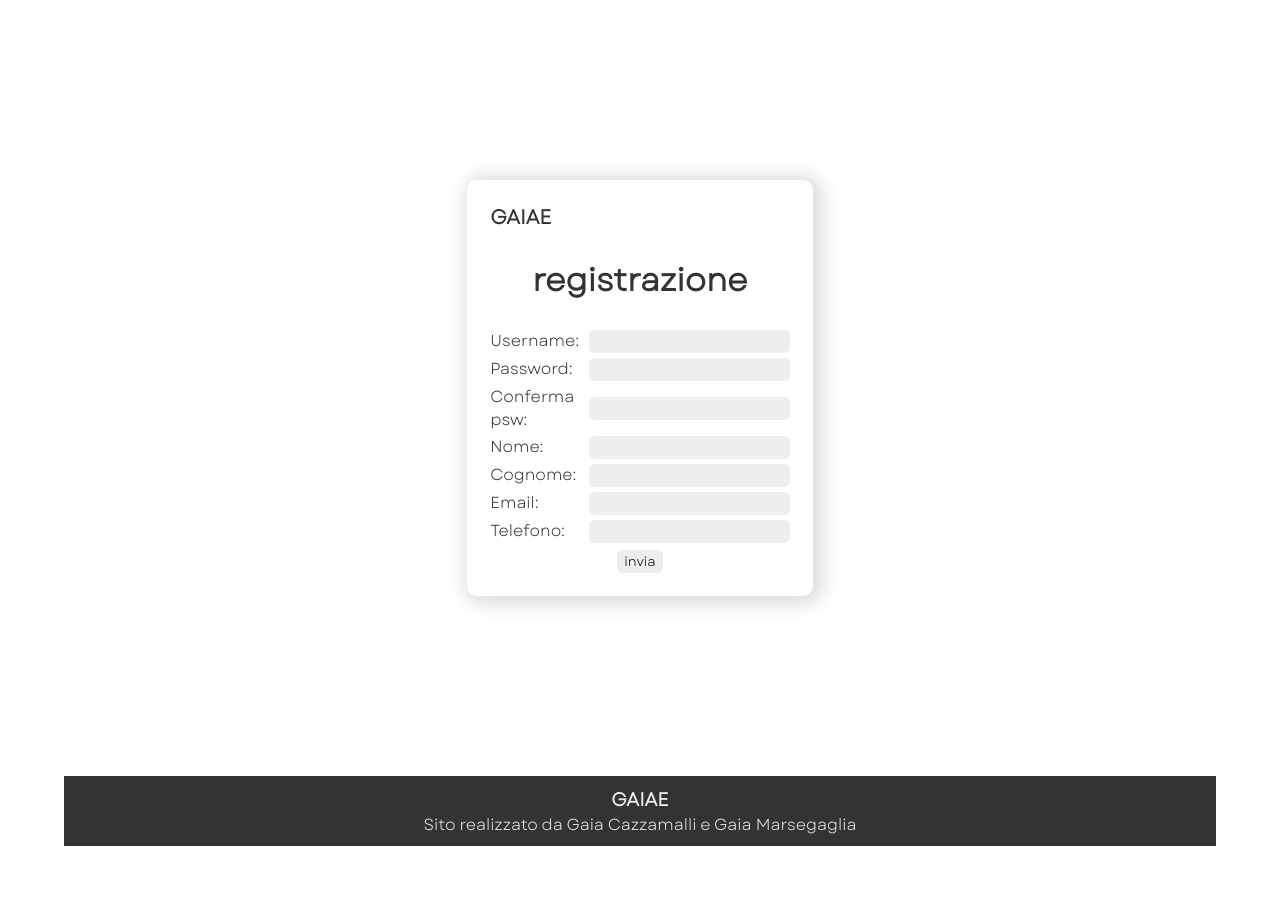
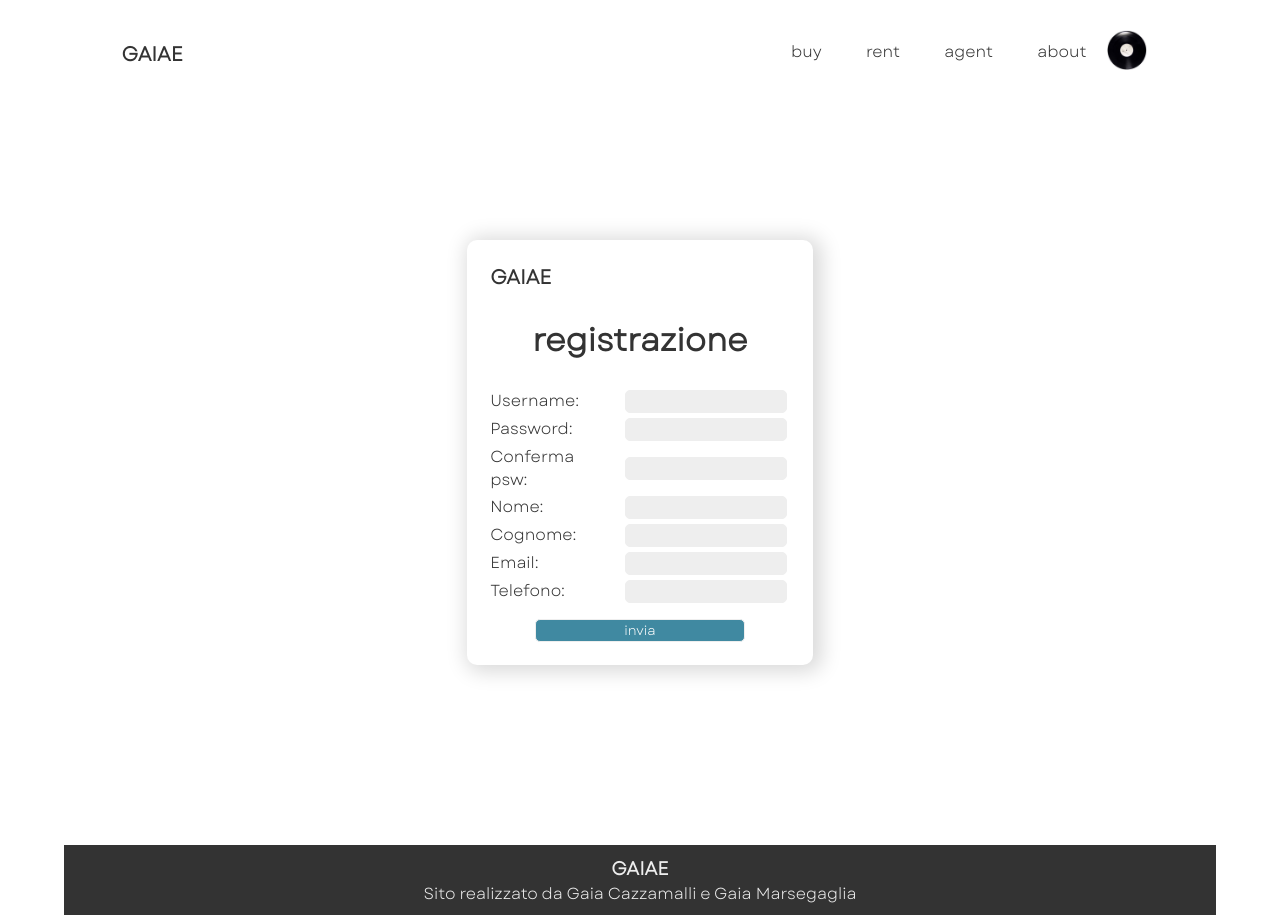
Before and after one commit to gaianour/gaiae2, a PHP site: page /pagine/registrazione.php in a window 1280 px wide. Before the commit the page ends 846 px from the top, so only its background shows below. Run offline with PHP 8.4, Linux system fonts and the light colour scheme.

Commit message:
registrazione lol

```diff
--- a/pagine/logout.php
+++ b/pagine/logout.php
@@ -1,5 +1,5 @@
 <?php
 	session_start();
 	session_destroy();
-	header("location: ../index.html");
+	header("location:../login.php");
 ?>
--- a/pagine/registrazione.php
+++ b/pagine/registrazione.php
@@ -26,43 +26,60 @@ $database = "gaiae";
     <title>Document</title>
 </head>
 <body>
-<table class="table__login">
+    <header>
+        <div class="flexbox">
+            <div class="header__logo">GAIAE</div>
+            <div class="header__nav">
+                <ul>
+                    <li>buy</li>
+                    <li>rent</li>
+                    <li>agent</li>
+                    <li>about</li>
+                </ul>
+            </div>
+            <div class="header__img"><img class="w100" src="./immagini/logo.jpg" alt=""></div>
+
+        </div>
+
+    </header>
+
+    <table class="table__login">
         <tr><td colspan="2"><h3 style="text-align: center;" class="header__logo">GAIAE</h3></td></tr>
         <tr><td colspan="2"><h1 style="text-align: center;">registrazione</h1></td></tr>
         <form action="<?php $_SERVER['PHP_SELF'] ?>" method="post">
 
                 <tr>
                     <td>Username:</td>
-                    <td><input class="input_dati_personali" type="text" name="username" <?php echo "value = '$username'" ?> required></td>
+                    <td><input class="input__text" type="text" name="username" <?php echo "value = '$username'" ?> required></td>
                 </tr>
                 <tr>
                     <td>Password:</td>
-                    <td><input class="input_dati_personali" type="password" name="password" <?php echo "value = '$password'" ?> required></td>
+                    <td><input class="input__text" type="password" name="password" <?php echo "value = '$password'" ?> required></td>
                 </tr>
                 <tr>
                     <td>Conferma psw:</td>
-                    <td><input class="input_dati_personali" type="password" name="conferma" <?php echo "value = '$conferma'" ?> required></td>
+                    <td><input class="input__text" type="password" name="conferma" <?php echo "value = '$conferma'" ?> required></td>
                 </tr>
                 <tr>
                     <td>Nome:</td>
-                    <td><input class="input_dati_personali" type="text" name="nome" <?php echo "value = '$nome'" ?>></td>
+                    <td><input class="input__text" type="text" name="nome" <?php echo "value = '$nome'" ?> required></td>
                 </tr>
                 <tr>
                     <td>Cognome:</td>
-                    <td><input type="text" class="input_dati_personali" name="cognome" <?php echo "value = '$cognome'" ?>></td>
+                    <td><input type="text" class="input__text" name="cognome" <?php echo "value = '$cognome'" ?>required></td>
                 </tr>
                 <tr>
                     <td>Email:</td>
-                    <td><input type="text" class="input_dati_personali" name="email" <?php echo "value = '$email'" ?>></td>
+                    <td><input type="email" class="input__text" name="email" <?php echo "value = '$email'" ?>required></td>
                 </tr>
                 <tr>
                     <td>Telefono:</td>
-                    <td><input type="text" class="input_dati_personali" name="telefono" <?php echo "value = '$telefono'" ?>></td>
+                    <td><input type="tel" min="3000000000" max="3999999999" class="input__text" name="telefono" <?php echo "value = '$telefono'" ?>required></td>
                 </tr>
                 <tr>
 
 
-            <tr><td style="text-align:center" colspan="2"><input type="submit" value="invia"></td></tr>
+            <tr><td style="text-align:center" colspan="2"><input type="submit" class="input__submit" value="invia"></td></tr>
         </form>
         </table>
 
@@ -89,18 +106,19 @@ $database = "gaiae";
                         $myquery = "INSERT INTO account (username, password, nome, cognome, email, telefono)
                                     VALUES ('$username', '$password', '$nome', '$cognome','$email', '$telefono')";
 
+                        echo $myquery;
                         if ($conn->query($myquery) === true) {
                             session_start();
-                            $_SESSION["username"]=$username;
+                            $_SESSION["username"] = $username;
 
-						    $conn->close();
+                            $conn->close();
 
                             echo "Registrazione effettuata con successo!<br>sarai ridirezionato alla home tra 4 secondi.";
                             header('Refresh: 4; URL=../index.html');
-
                         } else {
                             echo "Non è stato possibile effettuare la registrazione per il seguente motivo: " . $conn->error;
                         }
+
                     }
                 }
             }
--- a/pagine/style.css
+++ b/pagine/style.css
@@ -35,7 +35,9 @@ header{
     padding-top: 30px;
     height: 60px;
     width: 90%;
-    margin: auto;}
+    margin: auto;
+    padding-bottom: 30px;
+}
 
 header .flexbox{width: 100%;}
 
```
Also changed, not shown: login.php (renamed from pagine/login.php, +5 -3 lines), pagine/cerca.php (+13 -14 lines), pagine/home.php (renamed from index.html, +8 -8 lines), immagini/index1.jpg (deleted).
